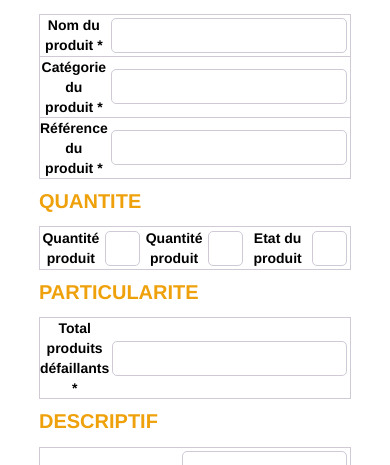
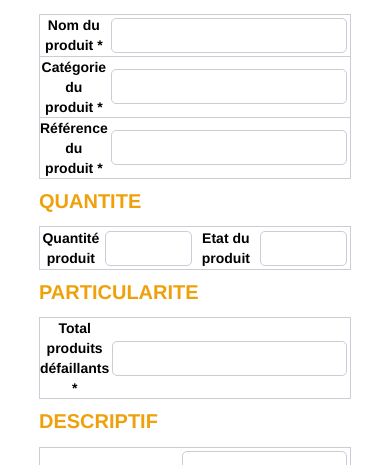
Before and after one commit to Freddy44/PokeNantes, a Symfony app: template Applicatif/PokeNantes/src/NosBundles/ProductBundle/Resources/views/product/edit.html.twig in a window 390 px wide. Shown: the part 375-840 px from the top of the page. Run offline with Twig, Linux system fonts and the light colour scheme; the template is opened without the code that fills it, so the values that code supplies are empty; form fields are guessed from the names that the template uses; some libraries are stand-ins or nearby versions; some web fonts are replaced.

Commit message:
Correction bug descriptif vide et telephone en numérique

```diff
--- a/Applicatif/PokeNantes/src/NosBundles/ProductBundle/Entity/Product.php
+++ b/Applicatif/PokeNantes/src/NosBundles/ProductBundle/Entity/Product.php
@@ -36,7 +36,7 @@ class Product
     /**
      * @var string
      *
-     * @ORM\Column(name="prod_desc", type="string", length=250, nullable=false)
+     * @ORM\Column(name="prod_desc", type="string", length=250, nullable=true)
      */
     protected $prodDesc;
 
@@ -50,13 +50,12 @@ class Product
     /**
      * @var string
      *
-     * @ORM\Column(name="prod_picture", type="string", length=250, nullable=false)
+     * @ORM\Column(name="prod_picture", type="string", length=250, nullable=true)
      */
     protected $prodPicture;
 
     /**
      * @var integer
-     *
      * @ORM\Column(name="prod_qty", type="integer", nullable=false)
      */
     protected $prodQty;
--- a/Applicatif/PokeNantes/src/NosBundles/ProductBundle/Entity/Provider.php
+++ b/Applicatif/PokeNantes/src/NosBundles/ProductBundle/Entity/Provider.php
@@ -34,9 +34,9 @@ class Provider
     protected $provType;
 
     /**
-     * @var integer
+     * @var string
      *
-     * @ORM\Column(name="prov_phone", type="integer", nullable=false)
+     * @ORM\Column(name="prov_phone", type="string", length=40, nullable=false)
      */
     protected $provPhone;
 
--- a/Applicatif/PokeNantes/src/NosBundles/ProductBundle/Resources/views/product/edit.html.twig
+++ b/Applicatif/PokeNantes/src/NosBundles/ProductBundle/Resources/views/product/edit.html.twig
@@ -53,10 +53,7 @@
 
 			 					{{ form_row(edit_form.prodQty) }}
 			 				 </td>
-							 <th>Quantité produit</th>
-							<td>
-							 {{ form_row(edit_form.prodQty) }}
-							</td>
+
 			 				 <th>Etat du produit</th>
 			 				 <td>
 			 					{{ form_row(edit_form.prodState) }}
```
